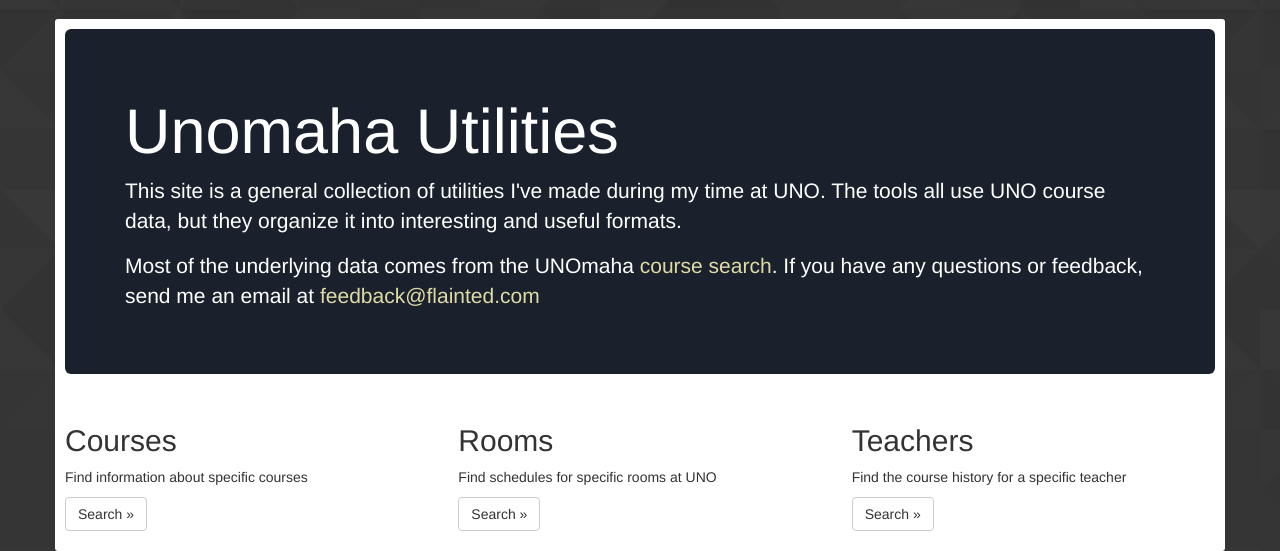
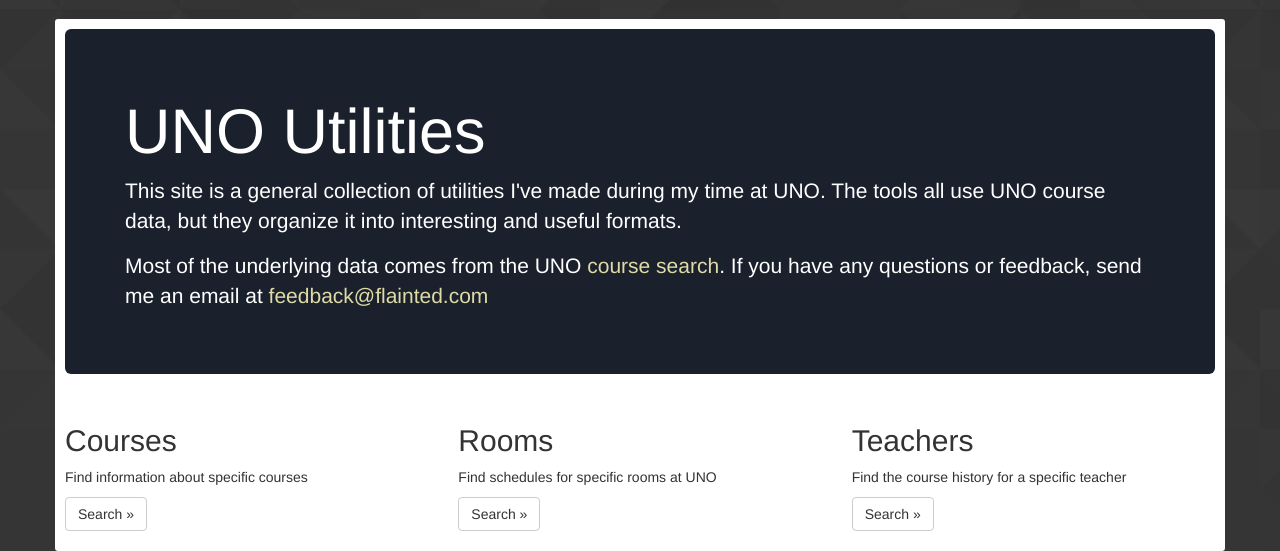
Before and after one commit to BenDoan/courses.uno, a Python web app: template unomaha_utils/templates/index.html in a window 1280 px wide. Shown: the part 51-602 px from the top of the page. Run offline with Jinja, Linux system fonts and the light colour scheme; the template is opened without the code that fills it, so the values that code supplies are empty.

Commit message:
changed unomaha to uno in app

```diff
--- a/unomaha_utils/templates/base.html
+++ b/unomaha_utils/templates/base.html
@@ -8,7 +8,7 @@
         <meta name="author" content="Ben Doan">
         <link rel="icon" type="image/png" href="{{ url_for('main.send_static', path='img/uu_icon.png') }}?1">
 
-        <title>Unomaha Utilities</title>
+        <title>UNO Utilities</title>
 
         <!--<script src="{{ url_for('main.send_static', path='dist/main.min.js') }}"></script>-->
         <script src="{{ url_for('main.send_static', path='js/jquery-3.1.1.min.js') }}"></script>
--- a/unomaha_utils/templates/index.html
+++ b/unomaha_utils/templates/index.html
@@ -2,9 +2,9 @@
 
 {% block content %}
 <div class="jumbotron">
-    <h1>Unomaha Utilities</h1>
+    <h1>UNO Utilities</h1>
     <p>This site is a general collection of utilities I've made during my time at UNO. The tools all use UNO course data, but they organize it into interesting and useful formats.</p>
-    <p>Most of the underlying data comes from the UNOmaha <a href="http://www.unomaha.edu/class-search/">course search</a>. If you have any questions or feedback, send me an email at <a href="mailto:feedback@flainted.com">feedback@flainted.com</a> </p>
+    <p>Most of the underlying data comes from the UNO <a href="http://www.unomaha.edu/class-search/">course search</a>. If you have any questions or feedback, send me an email at <a href="mailto:feedback@flainted.com">feedback@flainted.com</a> </p>
 
 </div>
 <div class="row">
--- a/unomaha_utils/views/rooms.py
+++ b/unomaha_utils/views/rooms.py
@@ -13,9 +13,9 @@
 
 room_dicts_by_term = {}
 for term_key, colleges in term_data.items():
-    room_dict = build_room_dict(colleges)
-    room_dicts_by_term[term_key] = room_dict
+    room_dicts_by_term[term_key] = build_room_dict(colleges)
 
+# generate list of buildings for dropdown
 buildings = set()
 for term_key, room_dict in room_dicts_by_term.items():
     for room in room_dict.iterkeys():
```
